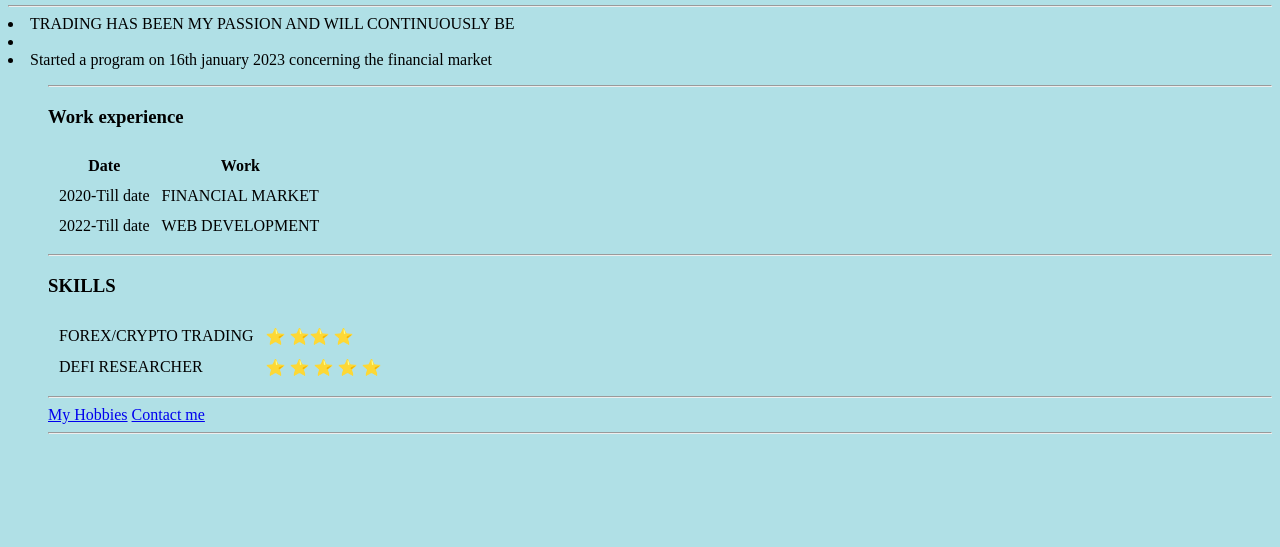
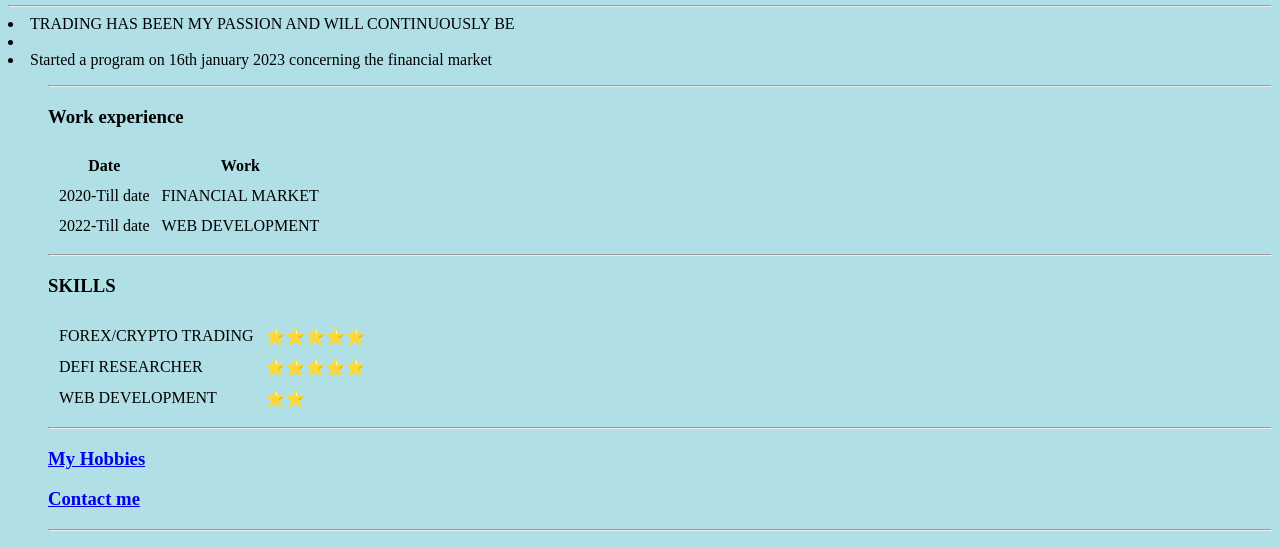
Before and after one commit to Currency246/CV, a plain HTML site: page index.html in a window 1280 px wide. Shown: the part 313-860 px from the top of the page. Before the commit the page ends 800 px from the top, so only its background shows below. Drawn offline with Linux system fonts and the light colour scheme.

Commit message:
Update index.html

```diff
--- a/index.html
+++ b/index.html
@@ -51,18 +51,25 @@
        <table cellspacing="10">
             <tr>
         <td>FOREX/CRYPTO TRADING </td>
-        <td>  ⭐ ⭐⭐ ⭐ </td>
+        <td>⭐️⭐️⭐️⭐️⭐️</td>
         </tr>
             <tr>
         <td>DEFI RESEARCHER</td>
-        <td>⭐ ⭐ ⭐ ⭐ ⭐ </td>
+        <td>⭐️⭐️⭐️⭐️⭐️</td>
+            </tr>
+            <tr>
+            <td>WEB DEVELOPMENT</td>
+            <td>⭐️⭐️</td>
             </tr>
         </table>
    <hr>
     </table>
-
-    <a href="hobbies.html">My Hobbies</a>
-<a href="contact.html">Contact me</a>
+<tr>
+    <td><h3> <a href="hobbies.html">My Hobbies</a></h3> </td>
+    </tr>
+    <tr>
+<td> <h3> <a href="contact.html">Contact me</a> </h3></td>
+</tr>
     <hr>
  </body>
 </html>
```
